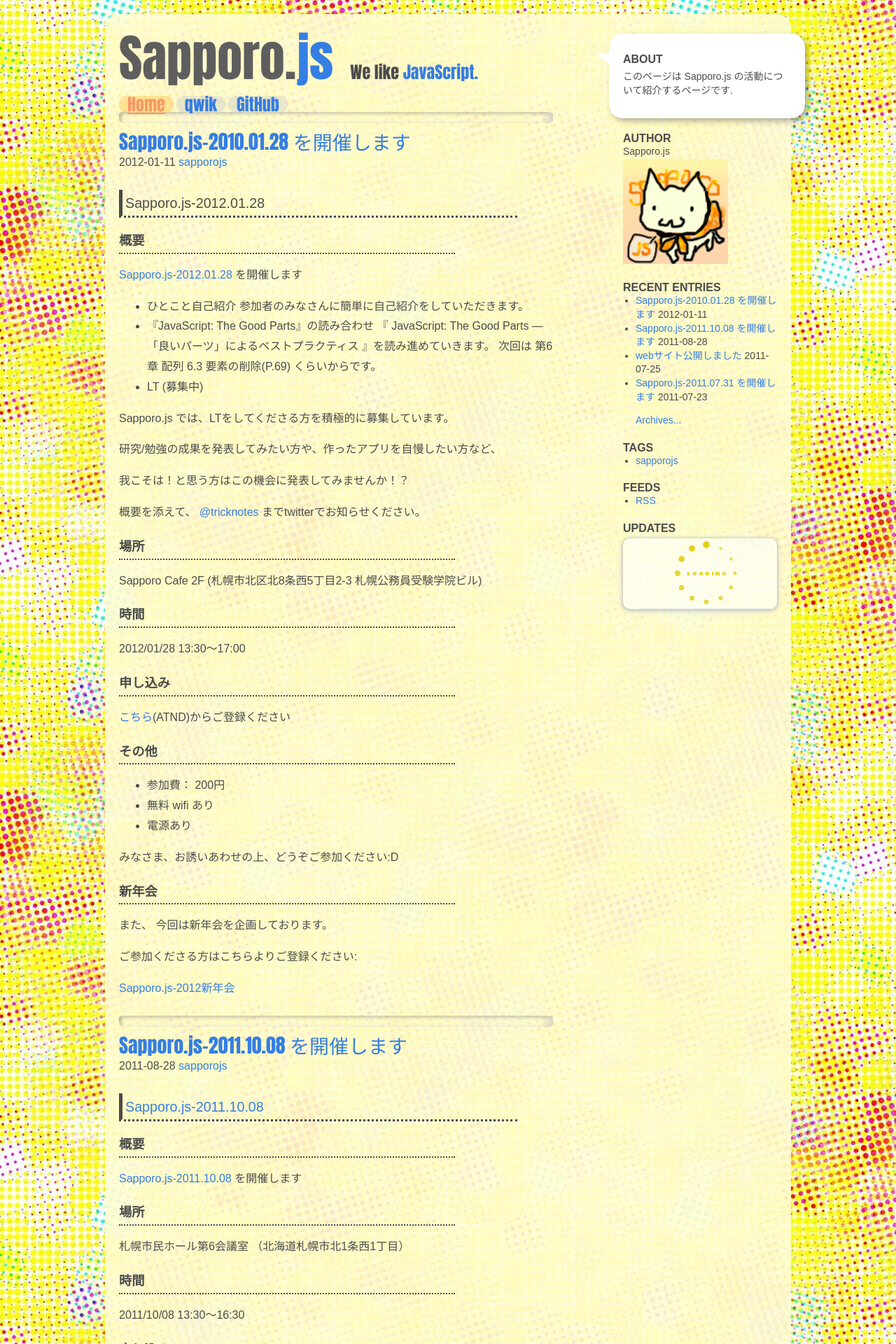
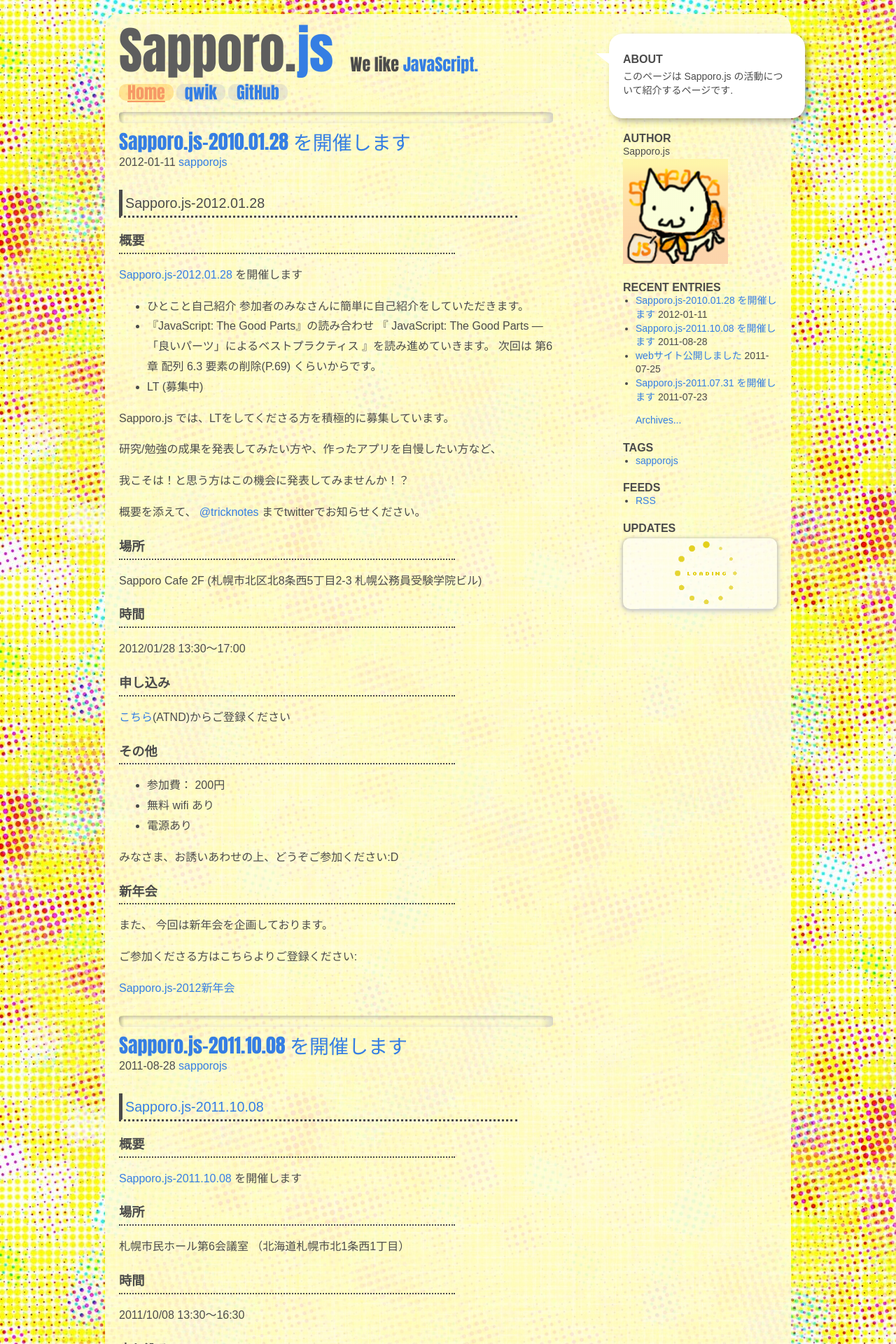
Before and after one commit to sapporojs/sapporojs.org, a Jekyll site: the page built from index.md, in a window 1280 px wide. Shown: the top 1920 px of the page at 70% size. Built offline with Jekyll 4.4.1, drawn with Linux system fonts in a browser that asks for light colours; Markdown is read by kramdown in place of the engine named in the settings.

Commit message:
[Finish #24700709] fix globalNav position difference between firefox and chrome. difference between default line-height causes it. spacing with mergin and padding not line-height because header is not a type of article.

```diff
--- a/_sass/sunlight/_header.sass
+++ b/_sass/sunlight/_header.sass
@@ -1,4 +1,8 @@
 /* header part, including siteName, description and globalNavi */
+#header
+  line-height: 1
+  padding-top: 0.5em
+
 p.siteName
   margin-top: 0px
   font-size: 72px
@@ -31,7 +35,7 @@ span.title-decoration
 // globalNavi is navigations under siteName
 #globalNavi
   font-size: 24px
-  margin-top: 0px
+  margin-top: 0.5em
   padding: 0
 
   li
--- a/css/sunlight.css
+++ b/css/sunlight.css
@@ -120,6 +120,10 @@ p.return {
     -webkit-border-radius: 10px; }
 
 /* header part, including siteName, description and globalNavi */
+#header {
+  line-height: 1;
+  padding-top: 0.5em; }
+
 p.siteName {
   margin-top: 0px;
   font-size: 72px;
@@ -146,7 +150,7 @@ span.title-decoration {
 
 #globalNavi {
   font-size: 24px;
-  margin-top: 0px;
+  margin-top: 0.5em;
   padding: 0; }
   #globalNavi li {
     margin-right: 4px;
```
